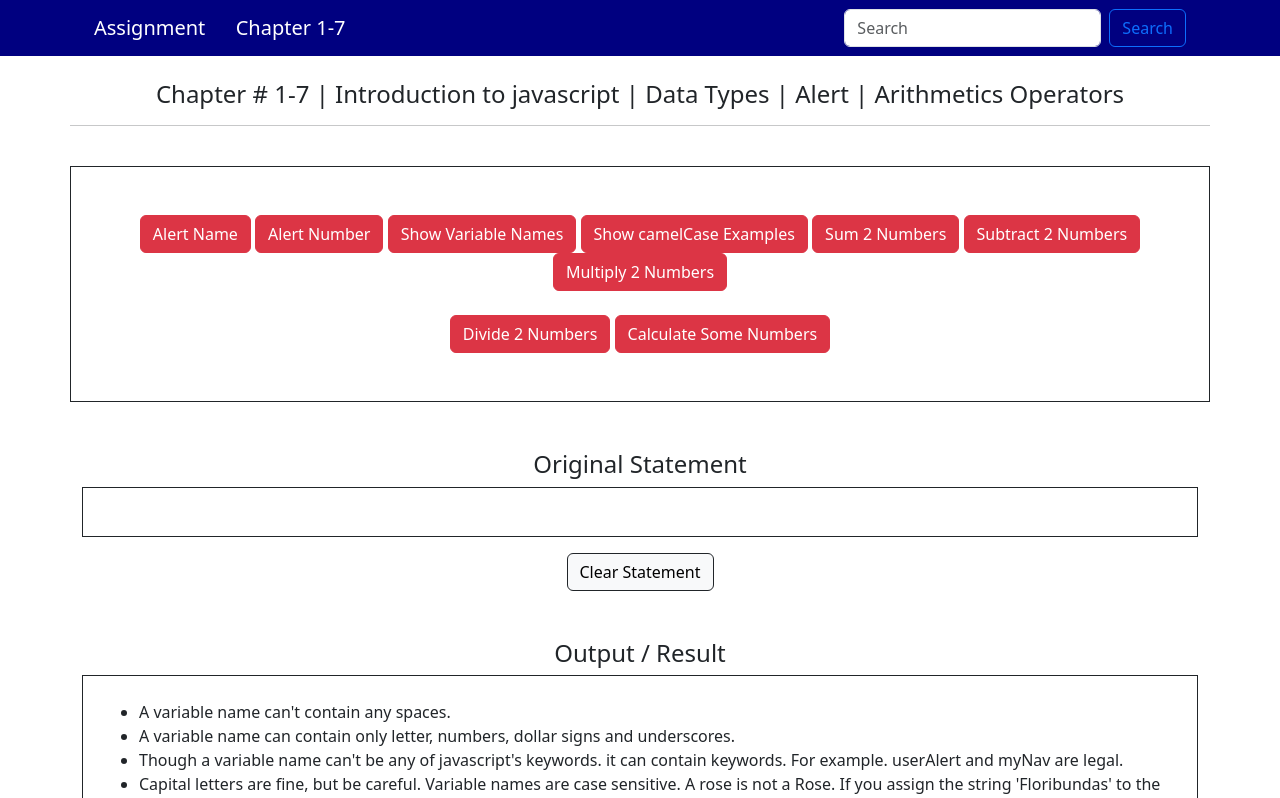
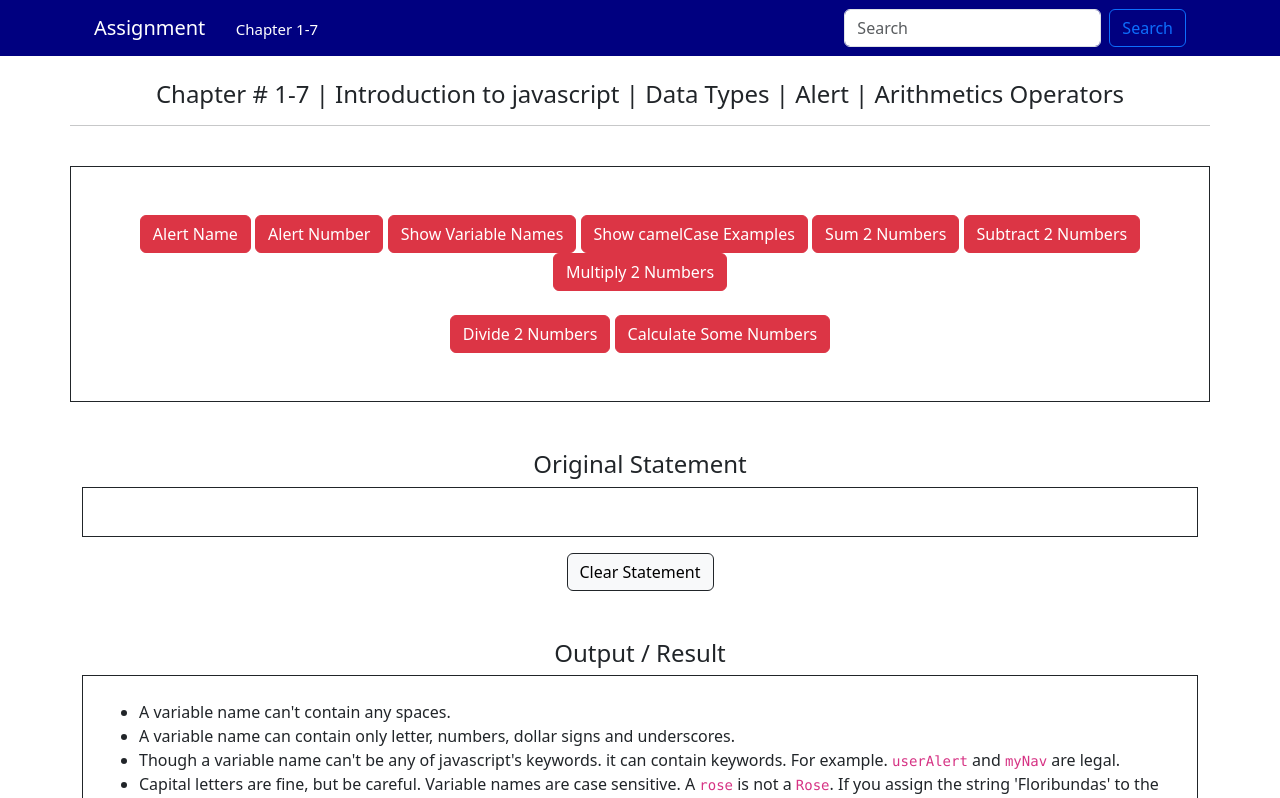
Before and after one commit to ahmadali661/first-js-project, a plain HTML site: page index.html in a window 1280 px wide. Both pictures are taken after a click on the button "Show Variable Names". Shown: the top 798 px of the page. Drawn offline with nearby package versions, Linux system fonts and the light colour scheme.

Commit message:
add code tag

```diff
--- a/index.html
+++ b/index.html
@@ -19,7 +19,7 @@
                 <div class="col">
                     <nav class="navbar navbar-expand-lg bg-body-navy">
                         <div class="container-fluid">
-                            <a class="navbar-brand text-white" href="#">Assignment &emsp; <span>Chapter 1-7</span> </a>
+                            <a class="navbar-brand text-white" href="#">Assignment &emsp; <span class="increa">Chapter 1-7</span> </a>
                             <button class="navbar-toggler" type="button" data-bs-toggle="collapse"
                                 data-bs-target="#navbarSupportedContent" aria-controls="navbarSupportedContent"
                                 aria-expanded="false" aria-label="Toggle navigation">
--- a/script/script.js
+++ b/script/script.js
@@ -21,7 +21,7 @@ document.getElementById("alertNumber").onclick = function () {
 }
 
 document.getElementById("varibleNames").onclick = function () {
-    let html = "<ul><li>A variable name can't contain any spaces.</li><li>A variable name can contain only letter, numbers, dollar signs and underscores.</li><li>Though a variable name can't be any of javascript's keywords. it can contain keywords. For example. userAlert and myNav are legal. </li><li>Capital letters are fine, but be careful. Variable names are case sensitive. A rose is not a Rose. If you assign the string 'Floribundas' to the variable rose, and then ask JavaScript for the value assigned to Rose, you'll come up empty.</li></ul> "
+    let html = "<ul><li>A variable name can't contain any spaces.</li><li>A variable name can contain only letter, numbers, dollar signs and underscores.</li><li>Though a variable name can't be any of javascript's keywords. it can contain keywords. For example. <code>userAlert</code> and <code>myNav</code> are legal. </li><li>Capital letters are fine, but be careful. Variable names are case sensitive. A <code>rose</code> is not a <code>Rose</code>. If you assign the string 'Floribundas' to the variable <code>rose</code>, and then ask JavaScript for the value assigned to<code>Rose</code>, you'll come up empty.</li></ul> "
     document.getElementById("result").innerHTML = html;
 }
 document.getElementById("camelCaseExamples").onclick = function () {
--- a/styles/style.css
+++ b/styles/style.css
@@ -8,3 +8,6 @@ input{
 footer{
     background-color: navy;
 }
+.increa{
+    font-size: 15px;
+}
```
